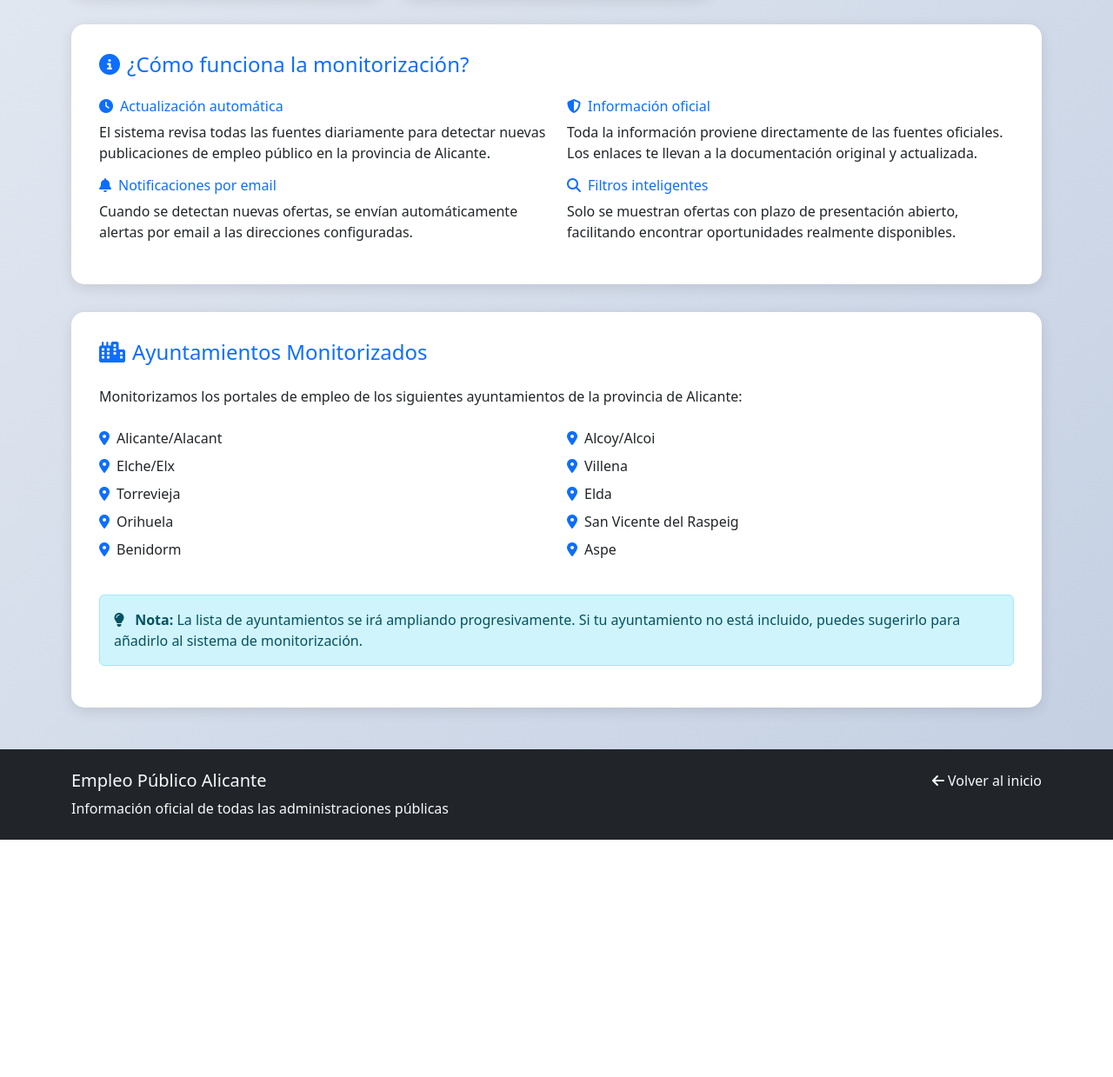
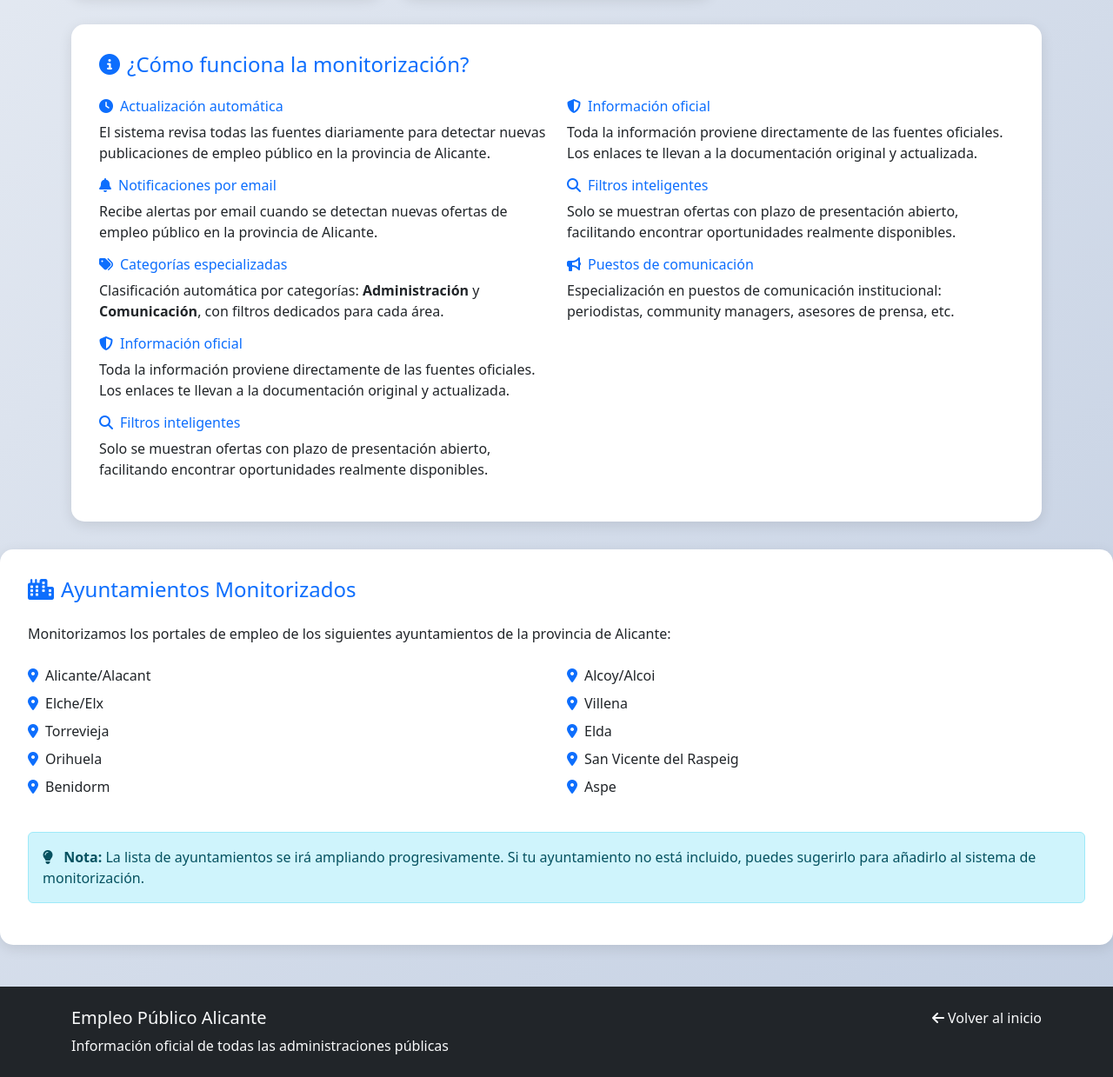
Before and after one commit to salvazz/oposiciones-alicante, a Flask app: page /sources in a window 1280 px wide. Shown: the part 1509-2748 px from the top of the page at 87% size. Before the commit the page ends 2475 px from the top, so only its background shows below. Run offline with Flask 2, Linux system fonts and the light colour scheme.

Commit message:
Add communication positions: Expand job categories to include communication roles
- NEW: Communication job category with specialized filtering
- NEW: Detection of communication positions: journalists, press officers, community managers, communication advisors
- NEW: Specialized search terms for communication roles in public administration
- NEW: Category-based filtering in UI (Administration vs Communication)
- NEW: Visual indicators for communication positions in job cards
- UPDATED: Job scraper to automatically categorize positions
- UPDATED: Sources page with communication categories information
- UPDATED: README with detailed communication positions list

Communication positions included:
- Tecnico Superior de Comunicacion
- Periodista/Redactor en Gabinete de Prensa
- Coordinador/a de area de comunicacion
- Community Manager / Responsable de Redes Sociales
- Periodista en medios de comunicacion publicos
- Analista de Medios y Comunicacion
- Asesor de Prensa / Asesor de Comunicacion

Areas principales:
- Gestion de crisis
- Produccion de contenidos
- Relaciones informativas

```diff
--- a/jobs_scraper.py
+++ b/jobs_scraper.py
@@ -309,23 +309,45 @@
                                     if isinstance(item, dict):
                                         titulo = item.get('titulo', '').lower()
 
-                                        # Filter for Alicante and public jobs
-                                        if ('alicante' in titulo or 'alacant' in titulo or
+                                        # Filter for Alicante and public jobs (administration and communication)
+                                        alicante_found = ('alicante' in titulo or 'alacant' in titulo)
+                                        admin_communication_found = (
                                             'auxiliar' in titulo or 'administrativo' in titulo or
-                                            'funcionario' in titulo or 'oposicion' in titulo):
+                                            'funcionario' in titulo or 'oposicion' in titulo or
+                                            'tecnico superior comunicacion' in titulo or 'tecnico comunicacion' in titulo or
+                                            'periodista' in titulo or 'redactor gabinete prensa' in titulo or 'redactor prensa' in titulo or
+                                            'coordinador comunicacion' in titulo or 'coordinadora comunicacion' in titulo or
+                                            'community manager' in titulo or 'responsable redes sociales' in titulo or
+                                            'analista medios' in titulo or 'analista comunicacion' in titulo or
+                                            'asesor prensa' in titulo or 'asesor comunicacion' in titulo or
+                                            'gestion crisis' in titulo or 'produccion contenidos' in titulo or
+                                            'relaciones informativas' in titulo or 'comunicacion institucional' in titulo
+                                        )
 
-                                            job = {
-                                                'titulo': item.get('titulo'),
-                                                'fecha_publicacion': date_str,
-                                                'fuente': fuente,
-                                                'tipo': 'Oposición/Concurso',
-                                                'url_html': item.get('url_html'),
-                                                'url_pdf': item.get('url_pdf', {}).get('texto') if isinstance(item.get('url_pdf'), dict) else item.get('url_pdf'),
-                                                'plazo_abierto': check_plazo_abierto(item),
-                                                'categoria': 'Administración del Estado',
-                                                'identificador': item.get('identificador')
-                                            }
-                                            jobs.append(job)
+                                        if alicante_found and admin_communication_found:
+
+                                             # Determinar categoría basada en el contenido
+                                             categoria = 'Administración del Estado'
+                                             if any(term in titulo for term in [
+                                                 'comunicacion', 'periodista', 'redactor', 'coordinador comunicacion',
+                                                 'community manager', 'redes sociales', 'analista medios',
+                                                 'asesor prensa', 'gestion crisis', 'produccion contenidos',
+                                                 'relaciones informativas', 'comunicacion institucional'
+                                             ]):
+                                                 categoria = 'Comunicación'
+
+                                             job = {
+                                                 'titulo': item.get('titulo'),
+                                                 'fecha_publicacion': date_str,
+                                                 'fuente': fuente,
+                                                 'tipo': 'Oposición/Concurso',
+                                                 'url_html': item.get('url_html'),
+                                                 'url_pdf': item.get('url_pdf', {}).get('texto') if isinstance(item.get('url_pdf'), dict) else item.get('url_pdf'),
+                                                 'plazo_abierto': check_plazo_abierto(item),
+                                                 'categoria': categoria,
+                                                 'identificador': item.get('identificador')
+                                             }
+                                             jobs.append(job)
 
     return jobs
 
--- a/templates/sources.html
+++ b/templates/sources.html
@@ -374,9 +374,43 @@
                     <i class="fas fa-bell me-2"></i>Notificaciones por email
                 </h6>
                 <p>
-                                    Cuando se detectan nuevas ofertas, se envían automáticamente
-                                    alertas por email a las direcciones configuradas.
+                    Recibe alertas por email cuando se detectan nuevas ofertas
+                    de empleo público en la provincia de Alicante.
                 </p>
+
+                <h6 class="text-primary mt-3">
+                    <i class="fas fa-tags me-2"></i>Categorías especializadas
+                </h6>
+                <p>
+                    Clasificación automática por categorías: <strong>Administración</strong>
+                    y <strong>Comunicación</strong>, con filtros dedicados para cada área.
+                </p>
+            </div>
+            <div class="col-md-6">
+                <h6 class="text-primary">
+                    <i class="fas fa-shield-alt me-2"></i>Información oficial
+                </h6>
+                <p>
+                    Toda la información proviene directamente de las fuentes oficiales.
+                    Los enlaces te llevan a la documentación original y actualizada.
+                </p>
+
+                <h6 class="text-primary mt-3">
+                    <i class="fas fa-search me-2"></i>Filtros inteligentes
+                </h6>
+                <p>
+                    Solo se muestran ofertas con plazo de presentación abierto,
+                    facilitando encontrar oportunidades realmente disponibles.
+                </p>
+
+                <h6 class="text-primary mt-3">
+                    <i class="fas fa-bullhorn me-2"></i>Puestos de comunicación
+                </h6>
+                <p>
+                    Especialización en puestos de comunicación institucional:
+                    periodistas, community managers, asesores de prensa, etc.
+                </p>
+            </div>
         </div>
                             <div class="col-md-6">
                                 <h6 class="text-primary">
```
Also changed, not shown: templates/index.html (+20 -3 lines), README.md. Lines whose indentation alone changed are shown as unchanged.
